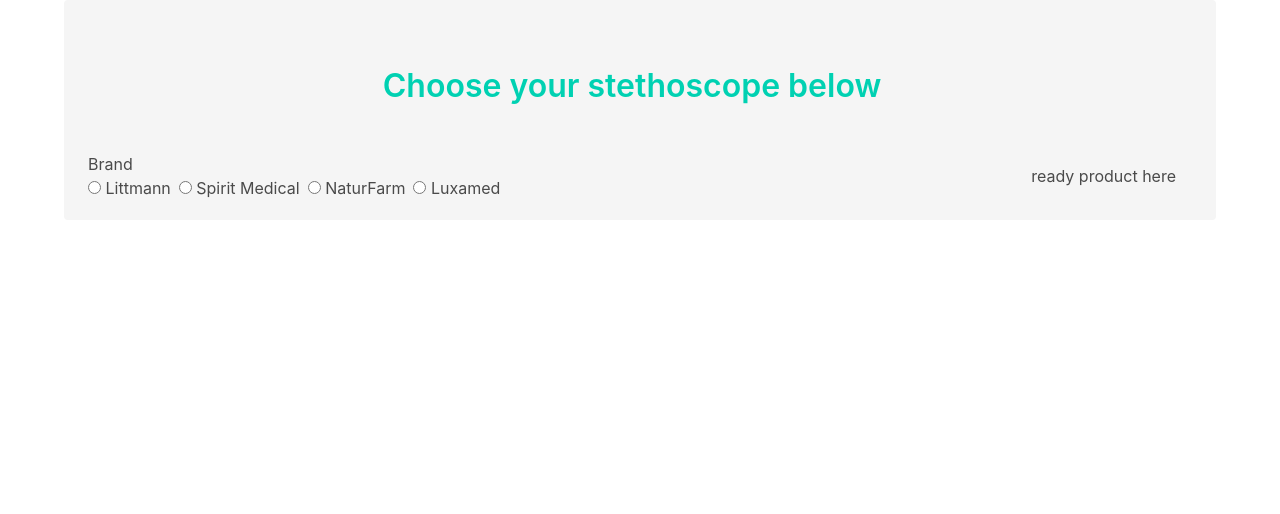
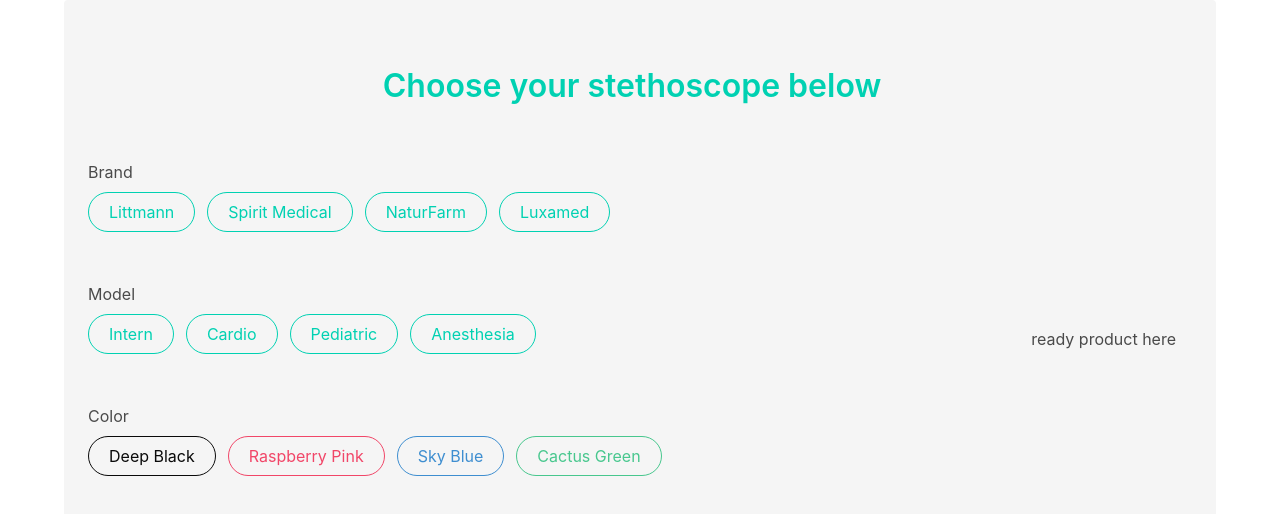
Before and after one commit to Sonickers/stethoscope-configurator-vue, a Vue app: page / in a window 1280 px wide. Shown: the top 514 px of the page. Built offline with nearby package versions, Linux system fonts and the light colour scheme.

Commit message:
Add brand, model and color options in forms

```diff
--- a/src/components/forms.vue
+++ b/src/components/forms.vue
@@ -1,23 +1,43 @@
 <template>
-    <div>
-        <h2>Brand</h2>
-        <div class="control">
-            <label class="radio">
-                <input type="radio" name="brand">
-                Littmann
-            </label>
-            <label class="radio">
-                <input type="radio" name="brand">
-                Spirit Medical
-            </label>
-            <label class="radio">
-                <input type="radio" name="brand">
-                NaturFarm
-            </label>
-            <label class="radio">
-                <input type="radio" name="brand">
-                Luxamed
-            </label>
-        </div>
+    <div class="pt-2">
+        <brand :brands="brands"/>
+        <model :models="models"/>
+        <color :colors="colors"/>
     </div>
 </template>
+
+<script>
+import brand from './forms/brand'
+import model from './forms/model'
+import color from './forms/color'
+
+export default {
+    components: {
+        brand,
+        model,
+        color
+    },
+    data() {
+        return {
+            brands: [
+                { id: 1, name: "Littmann" },
+                { id: 2, name: "Spirit Medical" },
+                { id: 3, name: "NaturFarm" },
+                { id: 4, name: "Luxamed" }
+            ],
+            models: [
+                { id: 1, name: "Intern" },
+                { id: 2, name: "Cardio" },
+                { id: 3, name: "Pediatric" },
+                { id: 4, name: "Anesthesia" }
+            ],
+            colors: [
+                { id: 1, name: "Deep Black", color: "is-black" },
+                { id: 2, name: "Raspberry Pink", color: "is-danger" },
+                { id: 3, name: "Sky Blue", color: "is-info" },
+                { id: 4, name: "Cactus Green", color: "is-success" }
+            ]
+        }
+    }
+}
+</script>
--- a/src/components/forms/brand.vue
+++ b/src/components/forms/brand.vue
@@ -0,0 +1,17 @@
+<template>
+    <div>
+        <h2 class="pb-2">Brand</h2>
+        <div class="control">
+            <button class="button mr-3 is-rounded is-outlined is-primary" v-for="brand in brands" :key="brand.id"> {{ brand.name }} </button>
+            <hr>
+        </div>
+    </div>
+</template>
+
+<script>
+export default {
+    props: {
+        brands: Array
+    }
+}
+</script>
--- a/src/components/forms/color.vue
+++ b/src/components/forms/color.vue
@@ -0,0 +1,17 @@
+<template>
+    <div>
+        <h2 class="pb-2">Color</h2>
+        <div class="control">
+            <button class="button mr-3 is-outlined is-rounded" :class="color.color" v-for="color in colors" :key="color.id"> {{ color.name }} </button>
+            <hr>
+        </div>
+    </div>
+</template>
+
+<script>
+export default {
+    props: {
+        colors: Array
+    }
+}
+</script>
--- a/src/components/forms/model.vue
+++ b/src/components/forms/model.vue
@@ -0,0 +1,17 @@
+<template>
+    <div>
+        <h2 class="pb-2">Model</h2>
+        <div class="control">
+            <button class="button mr-3 is-rounded is-outlined is-primary" v-for="model in models" :key="model.id"> {{ model.name }} </button>
+            <hr>
+        </div>
+    </div>
+</template>
+
+<script>
+export default {
+    props: {
+        models: Array
+    }
+}
+</script>
```
Also changed, not shown: src/components/forms/personalization.vue (deleted).
